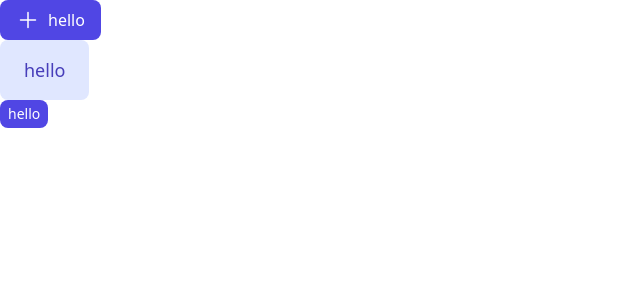
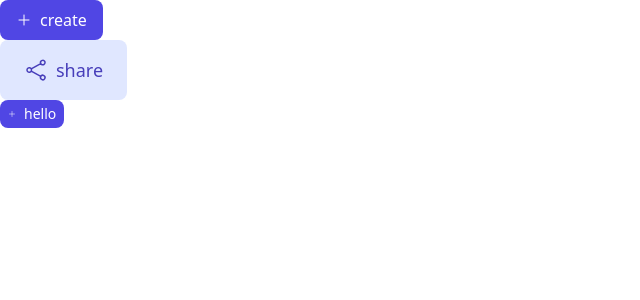
Before and after one commit to khairajram/Brainly, a React (Vite) app in the folder client/: page / in a window 1280 px wide. Shown: the top 300 px of the page, without its empty margins (0-640 px from the left). Built offline with nearby package versions, Linux system fonts and the light colour scheme.

Commit message:
final commit of ui buttion component

```diff
--- a/client/src/App.tsx
+++ b/client/src/App.tsx
@@ -1,6 +1,7 @@
 // import { useState } from 'react'
 import { Button } from './components/Button'
 import { PlusIcon } from './icons/PlusIcon'
+import { ShareIcon } from './icons/ShareIcon'
 
 
 function App() {
@@ -8,9 +9,13 @@ function App() {
 
   return (
     <>
-      <Button startIcon={<PlusIcon size={"lg"}/>} variant={'primary'} size={'md'} text={"hello"} onClick={() => {console.log("hello is pressed")}}/>
-      <Button variant={'secondary'} size={'lg'} text={"hello"} onClick={() => {console.log("hello is pressed")}}/>
-      <Button variant={'primary'} size={'sm'} text={"hello"} onClick={() => {console.log("hello is pressed")}}/>
+      <Button startIcon={<PlusIcon size={"md"}/>} variant={'primary'} size={'md'} text={"create"} onClick={() => {console.log("hello is pressed")}}/>
+
+
+      <Button startIcon={<ShareIcon size={"lg"}/>} variant={'secondary'} size={'lg'} text={"share"} onClick={() => {console.log("hello is pressed")}}/>
+
+
+      <Button startIcon={<PlusIcon size={"sm"}/>} variant={'primary'} size={'sm'} text={"hello"} onClick={() => {console.log("hello is pressed")}}/>
     </>
   )
 }
--- a/client/src/components/Button.tsx
+++ b/client/src/components/Button.tsx
@@ -21,15 +21,18 @@ const sizeStyle = {
   "lg" : "py-4 px-6 text-lg",
 }
 
-const defaultStyles = "rounded-lg flex"
+const defaultStyles = "rounded-lg flex items-center"
 
 
 export const Button = (props : ButtonProps) => {
   return (
     <button className={`${variantStyle[props.variant]} ${sizeStyle[props.size]} ${defaultStyles}`} onClick={props.onClick} >
+
       {props.startIcon && <span className="mr-2">{props.startIcon}</span>}
       {props.text}
       {props.endIcon && <span className="ml-2">{props.endIcon}</span>}
+
+
     </button>
   )
 }
--- a/client/src/icons/PlusIcon.tsx
+++ b/client/src/icons/PlusIcon.tsx
@@ -1,7 +1,7 @@
 import { IconProps, iconSizeVariants } from ".";
 
 export function PlusIcon(props : IconProps){
-  return <svg xmlns="http://www.w3.org/2000/svg" fill="none" viewBox="0 0 24 24" stroke-width="1.5" stroke="currentColor" className={iconSizeVariants[props.size]}>
+  return <svg xmlns="http://www.w3.org/2000/svg" fill="none" viewBox="0 0 24 24" stroke-width="1.5" stroke="currentColor" className={iconSizeVariants[props.size || "sm"]}>
   <path stroke-linecap="round" stroke-linejoin="round" d="M12 4.5v15m7.5-7.5h-15" />
 </svg>
 
--- /dev/null
+++ b/client/src/icons/ShareIcon.tsx
@@ -0,0 +1,8 @@
+import { IconProps, iconSizeVariants } from ".";
+
+export function ShareIcon(props : IconProps){
+  return <svg xmlns="http://www.w3.org/2000/svg" fill="none" viewBox="0 0 24 24" stroke-width="1.5" stroke="currentColor" className={iconSizeVariants[props.size || "sm"]}>
+  <path stroke-linecap="round" stroke-linejoin="round" d="M7.217 10.907a2.25 2.25 0 1 0 0 2.186m0-2.186c.18.324.283.696.283 1.093s-.103.77-.283 1.093m0-2.186 9.566-5.314m-9.566 7.5 9.566 5.314m0 0a2.25 2.25 0 1 0 3.935 2.186 2.25 2.25 0 0 0-3.935-2.186Zm0-12.814a2.25 2.25 0 1 0 3.933-2.185 2.25 2.25 0 0 0-3.933 2.185Z" />
+</svg>
+
+}
--- a/client/src/icons/index.ts
+++ b/client/src/icons/index.ts
@@ -1,5 +1,5 @@
 export interface IconProps {
-  size : "sm" | "md" | "lg"
+  size? : "sm" | "md" | "lg"
 }
 
 export const iconSizeVariants = {
```
